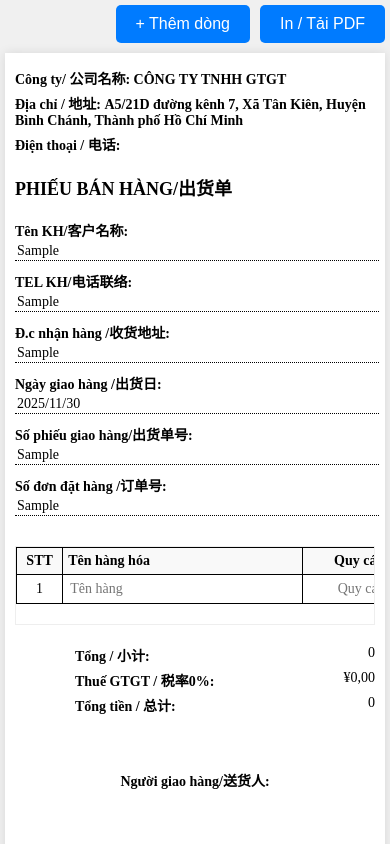
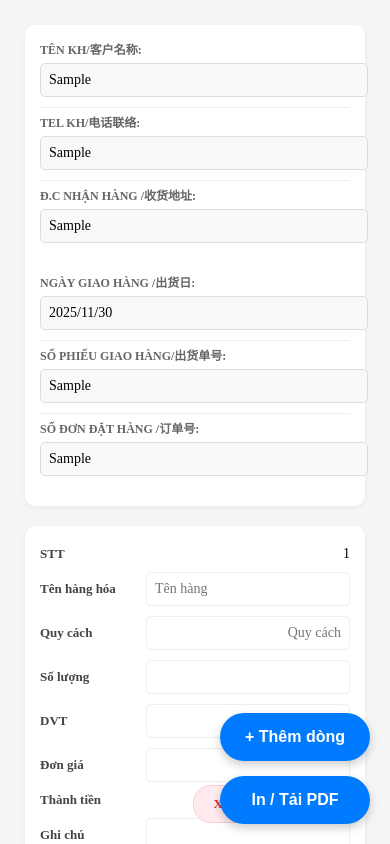
Before and after one commit to 0377bao/InBillBanLe, a plain HTML site: page index.html in a window 390 px wide. Both pictures are taken after typing "Sample", "Sample", "Sample", "Sample", "Sample" into the empty fields and a click on the button "+ Thêm dòng". Shown: the top 844 px of the page. Drawn offline with Linux system fonts and the light colour scheme.

Commit message:
custom mobile

```diff
--- a/index.html
+++ b/index.html
@@ -202,14 +202,18 @@
         }
 
         @media print {
+            @page {
+                margin: 0;
+            }
             body {
                 background-color: #fff;
-                padding: 0;
+                padding: 15mm; /* Add padding to simulate margins since we removed browser margins */
             }
             .container {
                 box-shadow: none;
                 margin: 0;
                 width: 100%;
+                min-height: auto; /* Remove fixed height to prevent extra blank page */
             }
             .controls {
                 display: none;
@@ -220,47 +224,160 @@
             .info-input {
                 border-bottom: none;
             }
+            .table-wrapper {
+                border: none;
+                overflow: visible;
+            }
         }
         @media screen and (max-width: 768px) {
             body {
-                padding: 5px;
+                padding: 10px;
+                background-color: #f5f5f5;
             }
             .container {
                 width: 100%;
-                padding: 10px;
+                padding: 15px;
                 min-height: auto;
+                background: transparent;
+                box-shadow: none;
+            }
+            .header, .title, .signatures {
+                display: none; /* Hide formal header/footer on mobile for cleaner UI */
             }
             .controls {
-                position: static;
-                flex-direction: row;
-                justify-content: flex-end;
-                margin-bottom: 10px;
-                padding: 0;
+                position: fixed;
+                bottom: 20px;
+                right: 20px;
+                top: auto;
+                flex-direction: column;
+                z-index: 100;
+                gap: 15px;
+            }
+            .btn {
+                border-radius: 50px;
+                padding: 15px 25px;
+                box-shadow: 0 4px 10px rgba(0,0,0,0.2);
+                font-weight: bold;
             }
             .info-grid {
-                grid-template-columns: 1fr;
-                gap: 0;
+                display: flex;
+                flex-direction: column;
+                gap: 15px;
+                background: #fff;
+                padding: 15px;
+                border-radius: 10px;
+                box-shadow: 0 2px 5px rgba(0,0,0,0.05);
+                margin-bottom: 20px;
             }
             .info-row {
                 flex-direction: column;
-                margin-bottom: 10px;
+                border-bottom: 1px solid #eee;
+                padding-bottom: 10px;
+            }
+            .info-row:last-child {
+                border-bottom: none;
             }
             .info-label {
-                margin-bottom: 2px;
+                margin-bottom: 5px;
+                color: #666;
+                font-size: 12px;
+                text-transform: uppercase;
             }
+            .info-input {
+                border: 1px solid #ddd;
+                padding: 8px;
+                border-radius: 5px;
+                background: #f9f9f9;
+            }
+
+            /* Table to Card Transformation */
             .table-wrapper {
-                overflow-x: auto;
-                margin-bottom: 20px;
+                border: none;
+                overflow: visible;
+            }
+            table, thead, tbody, th, td, tr {
+                display: block;
+            }
+            thead tr {
+                position: absolute;
+                top: -9999px;
+                left: -9999px;
+            }
+            tr {
+                margin-bottom: 15px;
+                background: #fff;
+                padding: 15px;
+                padding-bottom: 60px; /* Space for delete button */
+                border-radius: 10px;
+                box-shadow: 0 2px 5px rgba(0,0,0,0.05);
+                position: relative;
+            }
+            td {
+                border: none;
+                position: relative;
+                padding: 5px 0;
+                display: flex;
+                align-items: center;
+                justify-content: space-between;
+                text-align: right;
+            }
+            td:before {
+                content: attr(data-label);
+                font-weight: bold;
+                text-align: left;
+                color: #444;
+                flex: 1;
+                margin-right: 10px;
+                font-size: 13px;
+            }
+            .table-input {
+                text-align: right;
+                width: 60%;
                 border: 1px solid #eee;
+                padding: 8px;
+                border-radius: 5px;
+                background: #fff;
             }
-            table {
-                min-width: 800px; /* Ensure table is wide enough to be readable */
+            .col-stt {
+                display: none; /* Hide STT on mobile cards */
             }
-            .signatures {
-                flex-direction: column;
-                gap: 30px;
+            .delete-btn {
+                display: flex;
+                align-items: center;
+                justify-content: center;
+                position: absolute;
+                bottom: 15px;
+                right: 15px;
+                top: auto;
+                width: auto;
+                height: 36px;
+                padding: 0 20px;
+                background-color: #ffebee;
+                color: #d32f2f;
+                border-radius: 18px;
+                font-size: 0; /* Hide the 'x' */
+                font-weight: bold;
+                border: 1px solid #ffcdd2;
+                z-index: 5;
+                box-shadow: none;
             }
-            .signature-block {
+            .delete-btn::after {
+                content: "Xóa sản phẩm";
+                font-size: 13px;
+                text-transform: uppercase;
+            }
+
+            /* Footer Summary Mobile */
+            .footer-summary {
+                background: #fff;
+                padding: 15px;
+                border-radius: 10px;
+                box-shadow: 0 2px 5px rgba(0,0,0,0.05);
+                width: 100%;
+                box-sizing: border-box;
+                align-items: stretch;
+            }
+            .summary-row {
                 width: 100%;
             }
         }
@@ -396,14 +513,14 @@
             const tr = document.createElement('tr');
 
             tr.innerHTML = `
-                <td class="stt"></td>
-                <td><input type="text" class="table-input text-left" value="${data.name || ''}" placeholder="Tên hàng"></td>
-                <td><input type="text" class="table-input" value="${data.spec || ''}" placeholder="Quy cách"></td>
-                <td><input type="text" class="table-input number qty" value="${data.qty || ''}" oninput="updateTotals()"></td>
-                <td><input type="text" class="table-input" value="${data.unit || ''}" placeholder="DVT"></td>
-                <td><input type="text" class="table-input number price" value="${data.price || ''}" oninput="updateTotals()"></td>
-                <td class="amount number">0</td>
-                <td>
+                <td class="stt" data-label="STT"></td>
+                <td data-label="Tên hàng hóa"><input type="text" class="table-input text-left" value="${data.name || ''}" placeholder="Tên hàng"></td>
+                <td data-label="Quy cách"><input type="text" class="table-input" value="${data.spec || ''}" placeholder="Quy cách"></td>
+                <td data-label="Số lượng"><input type="text" class="table-input qty" value="${data.qty || ''}" oninput="updateTotals()"></td>
+                <td data-label="DVT"><input type="text" class="table-input" value="${data.unit || ''}" placeholder="DVT"></td>
+                <td data-label="Đơn giá"><input type="text" class="table-input price" value="${data.price || ''}" oninput="updateTotals()"></td>
+                <td class="amount" data-label="Thành tiền">0</td>
+                <td data-label="Ghi chú">
                     <input type="text" class="table-input" value="${data.note || ''}">
                     <span class="delete-btn" onclick="this.closest('tr').remove(); updateTotals()">x</span>
                 </td>
```
